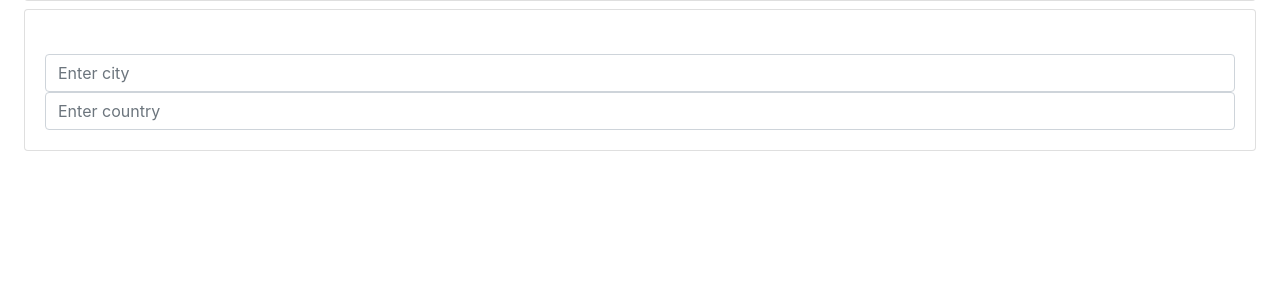
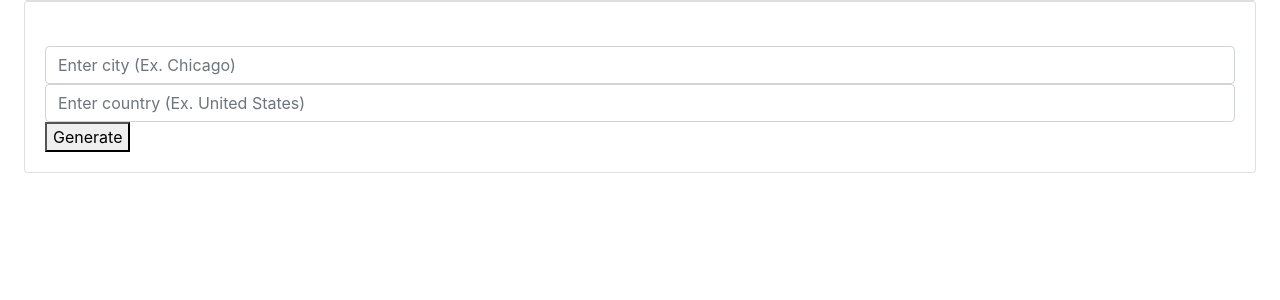
Before and after one commit to vramos29/web_app, a Flask app: page / in a window 1280 px wide. Shown: the part 122-422 px from the top of the page. Run offline with Flask 3, Linux system fonts and the light colour scheme; some libraries are stand-ins or nearby versions.

Commit message:
added to dashboard.html to make it clean, with generate button. Will figure out how to link to next page and database later

```diff
--- a/weather_tracker/templates/dashboard.html
+++ b/weather_tracker/templates/dashboard.html
@@ -2,13 +2,18 @@
 {% block content %}
 
 <!--This will be where you can generate an observation by entering the city/country-->
-<h2>{{ title }}</h2>
+
 <div class="card">
     <main class="card-body">
         <p>Below, enter the name of the city and country you would like to generate a weather report from.</p>
-        <input type="text" id="search-input" class="form-control" placeholder="Enter city">
-        <input type="text" id="search-input" class="form-control" placeholder="Enter country">
+        <input type="text" id="user_input" class="form-control" placeholder="Enter city (Ex. Chicago)">
+        <input type="text" id="user_input" class="form-control" placeholder="Enter country (Ex. United States)">
 
+        <button type="submit">Generate</button>
+
+        {% if input %}
+
+        {% endif %}
     </main>
 </div>
 
```
